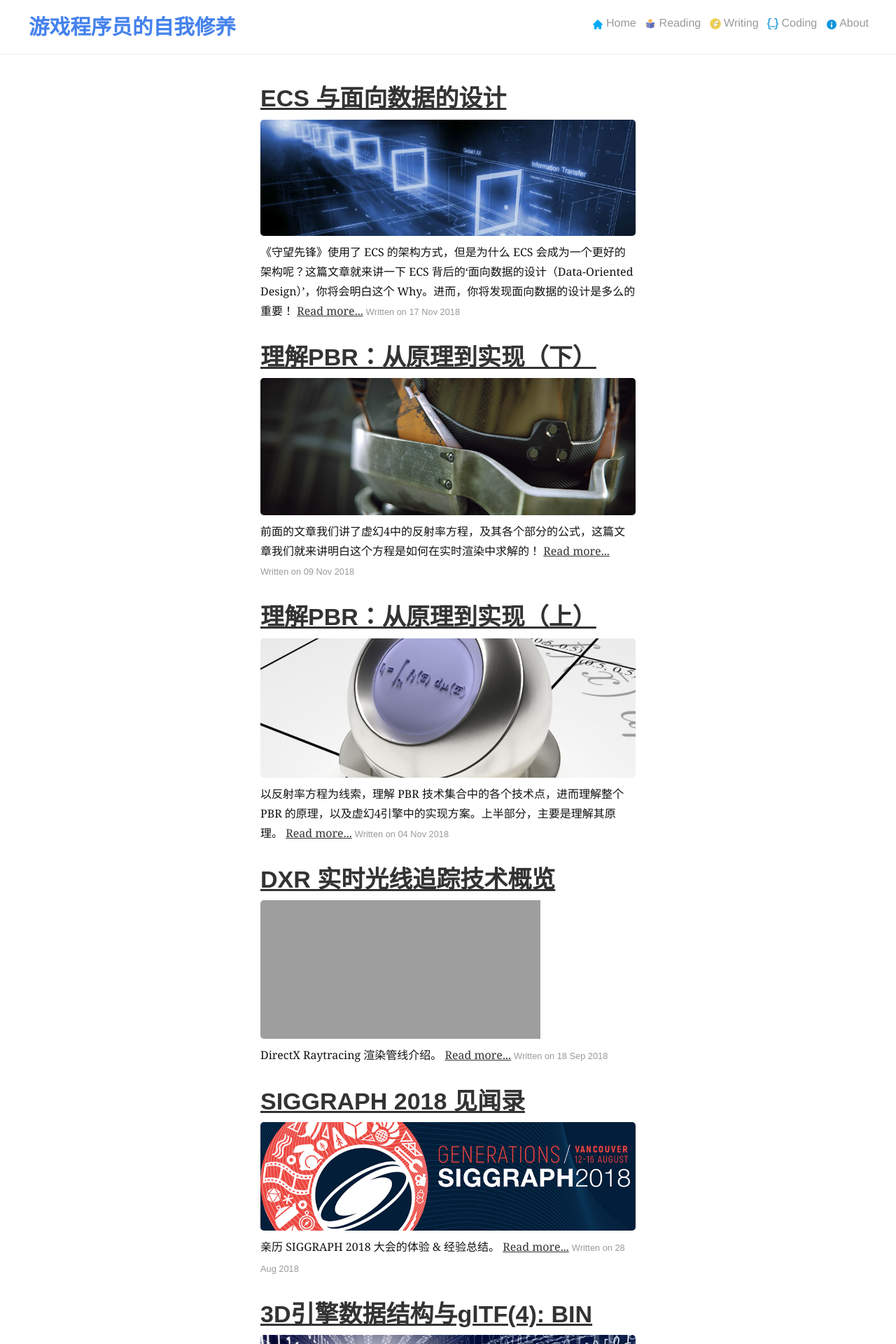
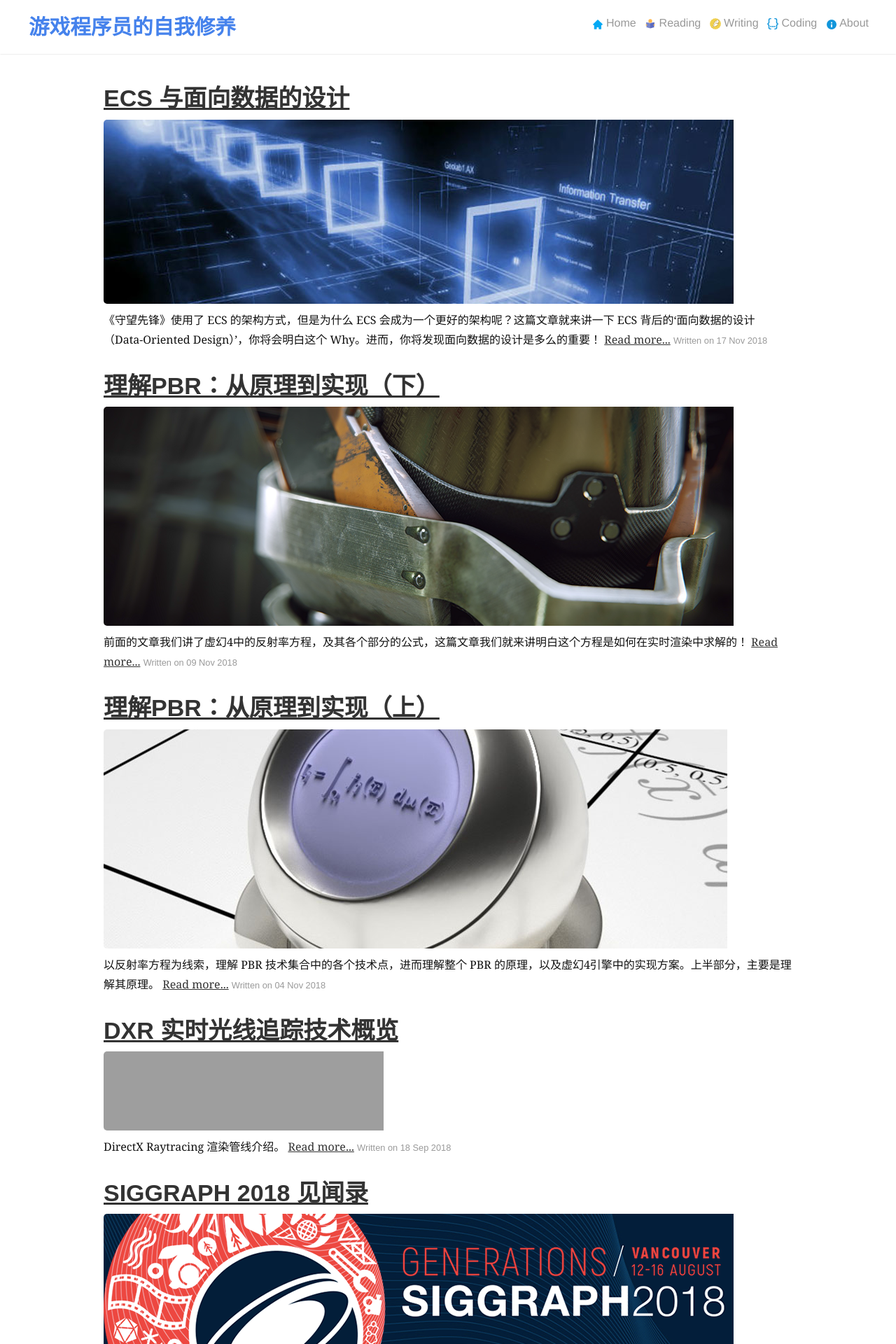
Before and after one commit to neil3d/neil3d.github.io, a Jekyll site: the page built from index.html, in a window 1280 px wide. Shown: the top 1920 px of the page at 70% size. Built offline with Jekyll 4.4.1, drawn with Linux system fonts in a browser that asks for light colours; the list of posts is cut into pages by our own code; comment, search, counter and statistics services are not loaded.

Commit message:
expend container width

```diff
--- a/assets/css/main.css
+++ b/assets/css/main.css
@@ -77,12 +77,12 @@ blockquote {
 .container {
   margin-left: auto;
   margin-right: auto;
-  width: 900px;
+  width: 80vw;
 }
 
 @media (max-width: 1366px) {
   .container {
-    width: 45vw;
+    width: 80vw;
   }
 }
 
```
